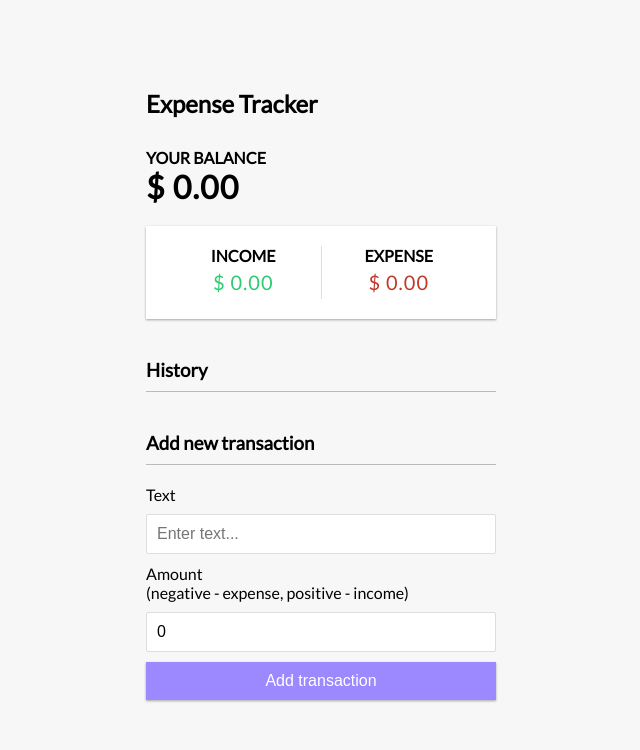
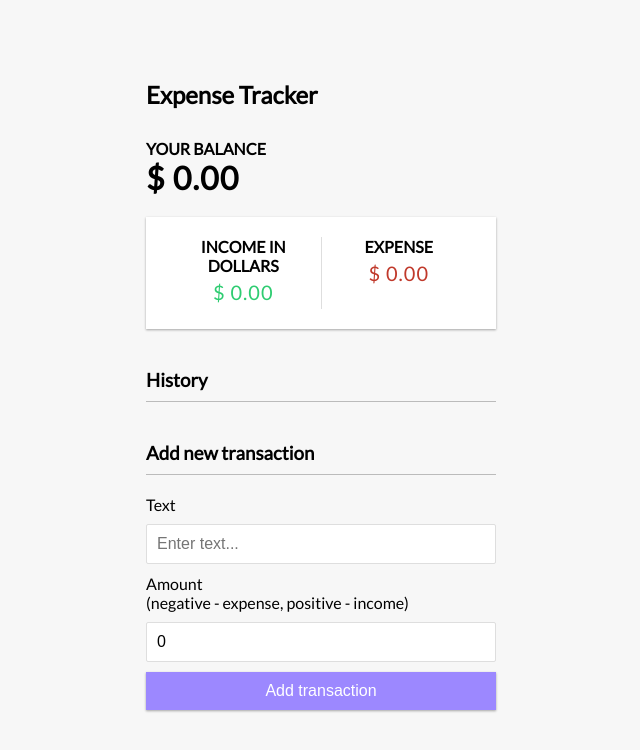
Before and after one commit to pranavnair999/React-app, a React (Create React App) app: page / in a window 1280 px wide. Shown: the top 750 px of the page, without its empty margins (319-959 px from the left). Built offline with nearby package versions, Linux system fonts and the light colour scheme; the HTML template or start-up script is replaced by a standard one.

Commit message:
Fix: logic error

```diff
--- a/src/components/IncomeExpenses.js
+++ b/src/components/IncomeExpenses.js
@@ -34,7 +34,7 @@ export const IncomeExpenses = () => {
   return (
     <div className="inc-exp-container">
         <div>
-          <h4>Income</h4>
+          <h4>Income in dollars</h4>
   <p className="money plus">{moneyFormatter(income)}</p>
         </div>
         <div>
```
